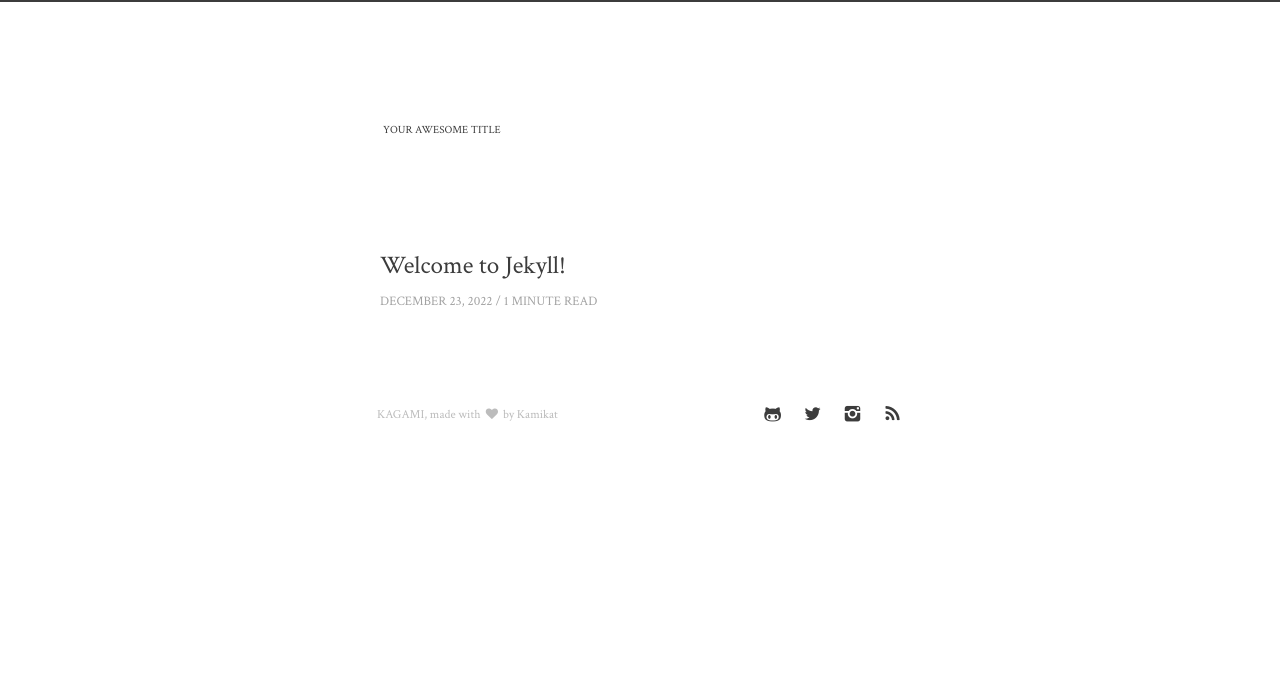
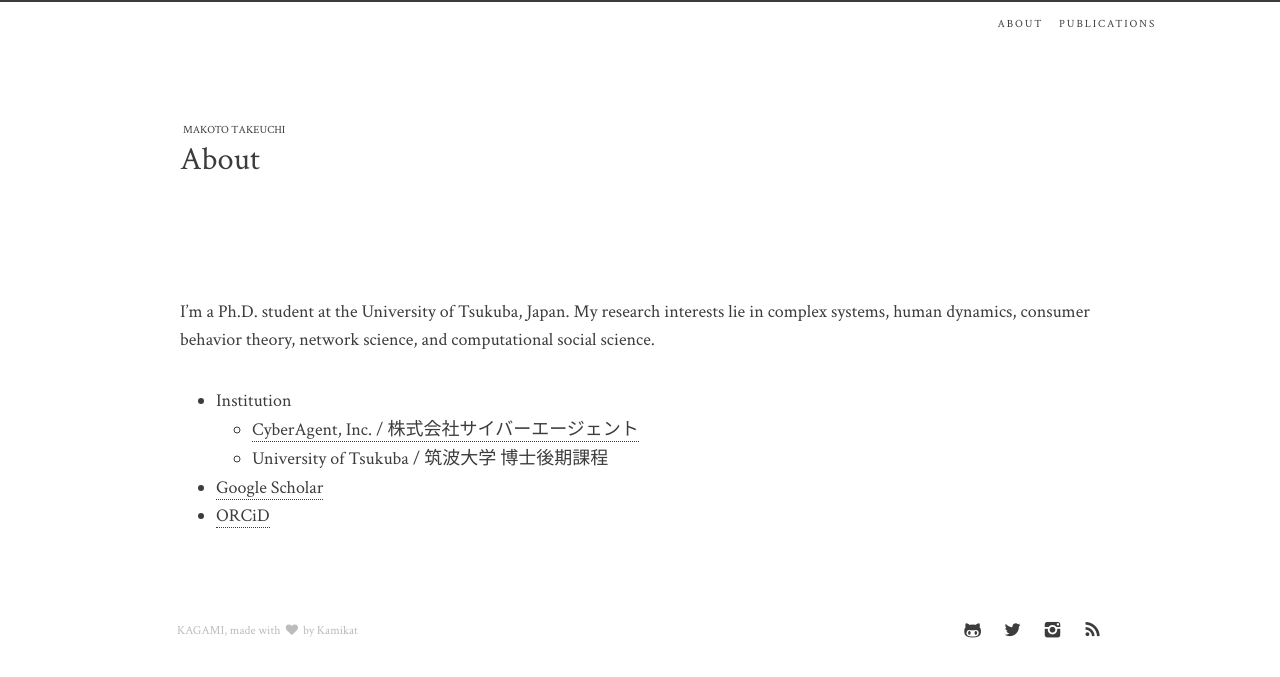
Before and after one commit to takemak0/takemak0.github.io, a Jekyll site: the page built from index.markdown, in a window 1280 px wide. Shown: the top 677 px of the page. Built offline with Jekyll 4.4.1, drawn with Linux system fonts in a browser that asks for light colours.

Commit message:
add publications

```diff
--- a/_config.yml
+++ b/_config.yml
@@ -18,16 +18,16 @@
 # You can create any custom variable you would like, and they will be accessible
 # in the templates via {{ site.myvariable }}.
 
-title: Your awesome title
-email: your-email@example.com
+title: Makoto Takeuchi
+#email: your-email@example.com
 description: >- # this means to ignore newlines until "baseurl:"
   Write an awesome description for your new site here. You can edit this
   line in _config.yml. It will appear in your document head meta (for
   Google search results) and in your feed.xml site description.
 baseurl: "" # the subpath of your site, e.g. /blog
-url: "" # the base hostname & protocol for your site, e.g. http://example.com
-twitter_username: jekyllrb
-github_username:  jekyll
+url: "https://takemak0.github.io/" # the base hostname & protocol for your site, e.g. http://example.com
+twitter_username: spitta8823
+github_username:  takemak0
 
 # Build settings
 #theme: jekyll-theme-kagami
--- a/_sass/kagami.scss
+++ b/_sass/kagami.scss
@@ -3,7 +3,7 @@
 $font-size: 18px;
 
 // Dimensions
-$content-width: 680px;
+$content-width: 1080px;
 $spacing-unit: 32px;
 
 // Colors
--- a/index.markdown
+++ b/index.markdown
@@ -2,5 +2,15 @@
 # Feel free to add content and custom Front Matter to this file.
 # To modify the layout, see https://jekyllrb.com/docs/themes/#overriding-theme-defaults
 
-layout: home
+layout: page
+title: About
+navbar_title: about
 ---
+
+I’m a Ph.D. student at the University of Tsukuba, Japan. My research interests lie in complex systems, human dynamics, consumer behavior theory, network science, and computational social science.
+
+- Institution
+  - [CyberAgent, Inc. / 株式会社サイバーエージェント](https://www.cyberagent.co.jp/techinfo/labo/profile/id=23941)
+  - University of Tsukuba / 筑波大学 博士後期課程
+- [Google Scholar](https://scholar.google.co.jp/citations?user=f3E9uncAAAAJ)
+- [ORCiD](https://orcid.org/0000-0003-0821-388X)
```
Also changed, not shown: about.markdown (deleted, +0 -18 lines), publications.markdown (added, +35 -0 lines).
